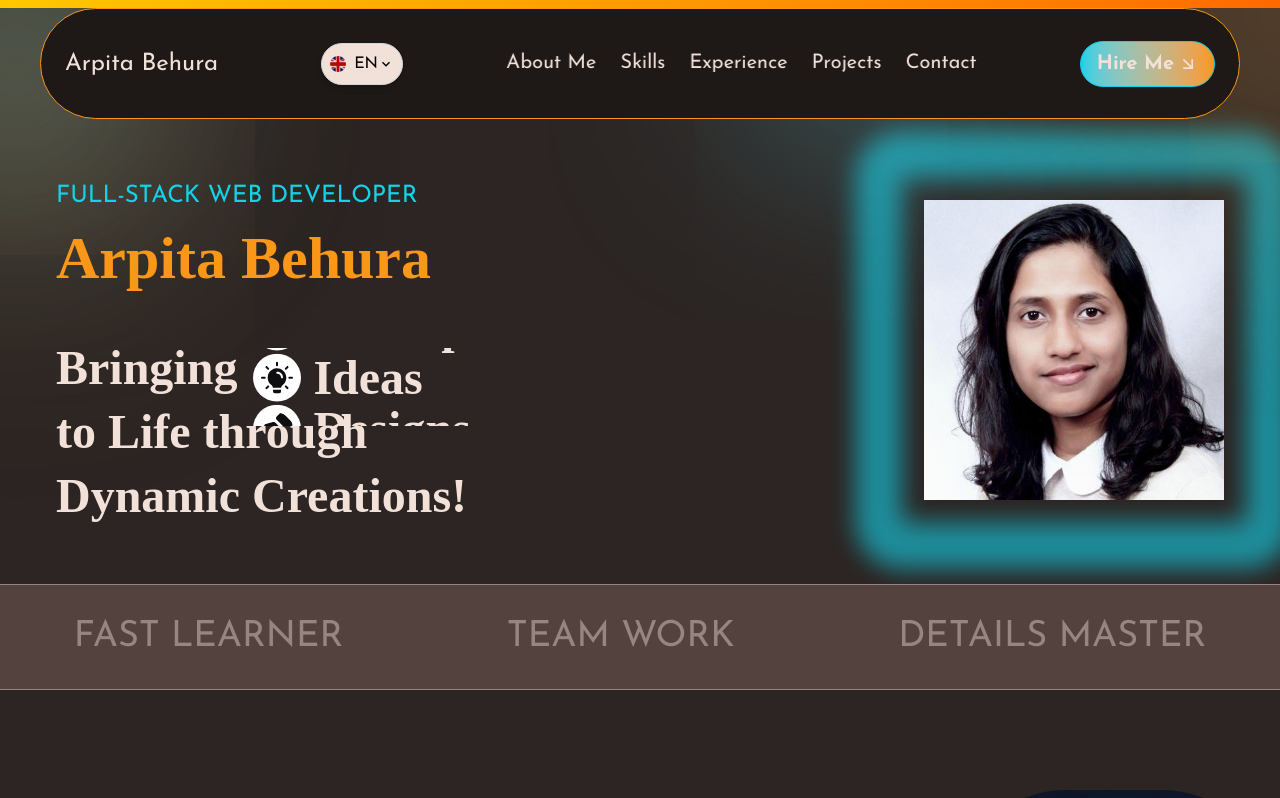
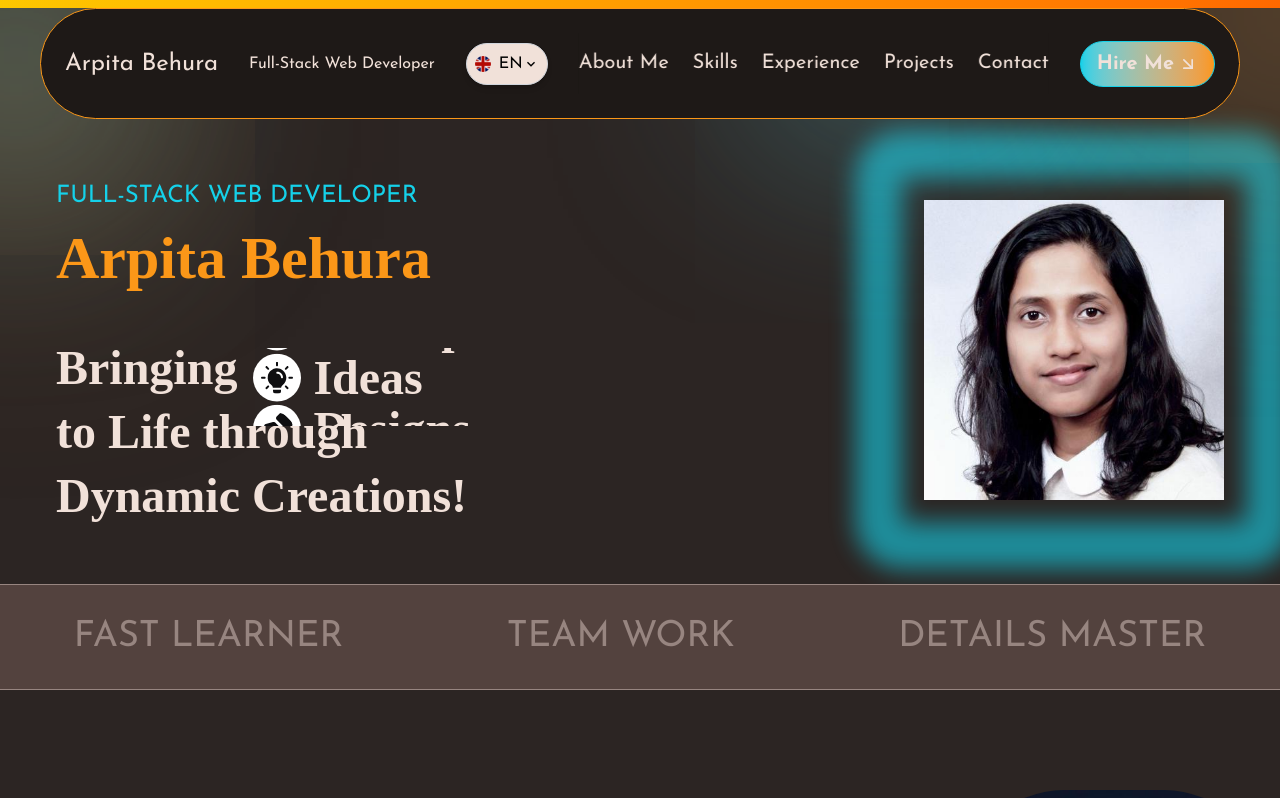
Before and after one commit to AnkitaB5007/ab-portfolio, a React (Vite) app: page / in a window 1280 px wide. Shown: the top 798 px of the page. Built offline with nearby package versions, Linux system fonts and the light colour scheme.

Commit message:
Adding Localization to the app

```diff
--- a/package.json
+++ b/package.json
@@ -12,9 +12,11 @@
   "dependencies": {
     "@emailjs/browser": "^4.4.1",
     "@tailwindcss/vite": "^4.1.4",
+    "i18next": "^25.0.2",
     "motion": "^12.9.2",
     "react": "^19.0.0",
     "react-dom": "^19.0.0",
+    "react-i18next": "^15.5.1",
     "react-icons": "^5.5.0",
     "react-scroll": "^1.9.3",
     "tailwindcss": "^4.1.4"
--- a/src/components/navbar/NavbarMain.tsx
+++ b/src/components/navbar/NavbarMain.tsx
@@ -5,8 +5,10 @@ import { GiHamburgerMenu } from "react-icons/gi";
 import { useState } from "react";
 import LanguageSwitcher from "../languageSwitcher/LanguageSwitcher";
 import { requiredLanguages } from "../../constants/languageSwitcherData";
+import { useTranslation } from "react-i18next";
 
 const NavbarMain = () => {
+  const { t, i18n } = useTranslation();
   const [menuOpen, setMenuOpen] = useState(false);
   const [selectedLanguageCode, setSelectedLanguageCode] = useState("en");
   const toggleMenu = () => {
@@ -14,12 +16,14 @@ const NavbarMain = () => {
   };
 
   const handleLanguageChange = (lang: string) => {
+    i18n.changeLanguage(lang);
     setSelectedLanguageCode(lang);
   };
   return (
     <nav className="max-w-[1300px] mx-auto w-full  px-4 fixed left-[50%] -translate-x-[50%] z-20 flex gap-4 mt-2">
       <div className="flex justify-between w-full max-w-[1200px] mx-auto  bg-black items-center p-6 rounded-r-full rounded-l-full border-orange border-[0.5px]">
         <NavbarLogo />
+        <p className="text-white">{t("designation")}</p>
         <LanguageSwitcher
           requiredLanguages={requiredLanguages} // Ensure this prop is defined
           onSelectionChange={handleLanguageChange}
--- /dev/null
+++ b/src/i18n.ts
@@ -0,0 +1,16 @@
+import i18next from "i18next";
+import { initReactI18next } from "react-i18next";
+
+import en from "./locale/en.json";
+import de from "./locale/de.json";
+
+i18next.use(initReactI18next).init({
+  debug: true,
+  resources: {
+    en: { translation: en },
+    de: { translation: de },
+  },
+  fallbackLng: "en",
+});
+
+export default i18next;
--- /dev/null
+++ b/src/locale/de.json
@@ -0,0 +1,3 @@
+{
+  "designation": "Full-Stack Web-Entwickler"
+}
--- /dev/null
+++ b/src/locale/en.json
@@ -0,0 +1,3 @@
+{
+  "designation": "Full-Stack Web Developer"
+}
```
Also changed, not shown: src/App.tsx (+16 -17 lines).
